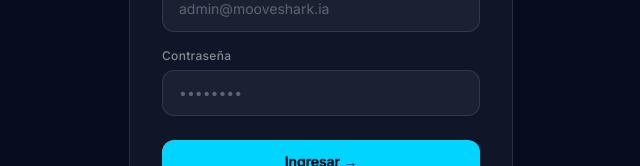
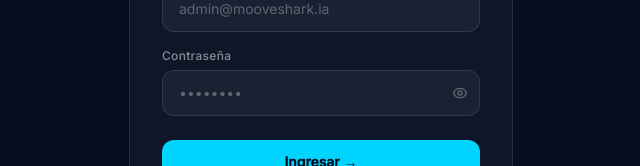
Before and after one commit to uriel-martinez82/mooveshark-ia, a Next.js app: page /auth/login in a window 1280 px wide. Shown: the part 376-542 px from the top of the page, without its empty margins (319-959 px from the left). Built offline with nearby package versions, Linux system fonts and the light colour scheme.

Commit message:
feat: toggle ver/ocultar password

```diff
--- a/src/components/auth/LoginForm.tsx
+++ b/src/components/auth/LoginForm.tsx
@@ -6,10 +6,11 @@
 
 export function LoginForm() {
   const router = useRouter()
-  const [email, setEmail]       = useState('')
-  const [password, setPassword] = useState('')
-  const [error, setError]       = useState('')
-  const [loading, setLoading]   = useState(false)
+  const [email, setEmail]             = useState('')
+  const [password, setPassword]       = useState('')
+  const [showPassword, setShowPassword] = useState(false)
+  const [error, setError]             = useState('')
+  const [loading, setLoading]         = useState(false)
 
   const handleSubmit = async (e: React.FormEvent) => {
     e.preventDefault()
@@ -53,14 +54,32 @@
 
         <div>
           <label className="block text-xs font-medium text-white/50 mb-1.5 tracking-wide">Contraseña</label>
+          <div className="relative">
             <input
-            type="password"
+              type={showPassword ? 'text' : 'password'}
               className={inputClass}
               placeholder="••••••••"
               value={password}
               onChange={e => setPassword(e.target.value)}
               required
             />
+            <button
+              type="button"
+              onClick={() => setShowPassword(!showPassword)}
+              className="absolute right-3 top-1/2 -translate-y-1/2 text-white/30 hover:text-white/60 transition-colors"
+            >
+              {showPassword ? (
+                <svg width="16" height="16" fill="none" viewBox="0 0 24 24" stroke="currentColor">
+                  <path strokeLinecap="round" strokeLinejoin="round" strokeWidth={2} d="M13.875 18.825A10.05 10.05 0 0112 19c-4.478 0-8.268-2.943-9.543-7a9.97 9.97 0 011.563-3.029m5.858.908a3 3 0 114.243 4.243M9.878 9.878l4.242 4.242M9.88 9.88l-3.29-3.29m7.532 7.532l3.29 3.29M3 3l3.59 3.59m0 0A9.953 9.953 0 0112 5c4.478 0 8.268 2.943 9.543 7a10.025 10.025 0 01-4.132 4.411m0 0L21 21"/>
+                </svg>
+              ) : (
+                <svg width="16" height="16" fill="none" viewBox="0 0 24 24" stroke="currentColor">
+                  <path strokeLinecap="round" strokeLinejoin="round" strokeWidth={2} d="M15 12a3 3 0 11-6 0 3 3 0 016 0z"/>
+                  <path strokeLinecap="round" strokeLinejoin="round" strokeWidth={2} d="M2.458 12C3.732 7.943 7.523 5 12 5c4.478 0 8.268 2.943 9.542 7-1.274 4.057-5.064 7-9.542 7-4.477 0-8.268-2.943-9.542-7z"/>
+                </svg>
+              )}
+            </button>
+          </div>
         </div>
 
         {error && (
```
Lines whose indentation alone changed are shown as unchanged.
